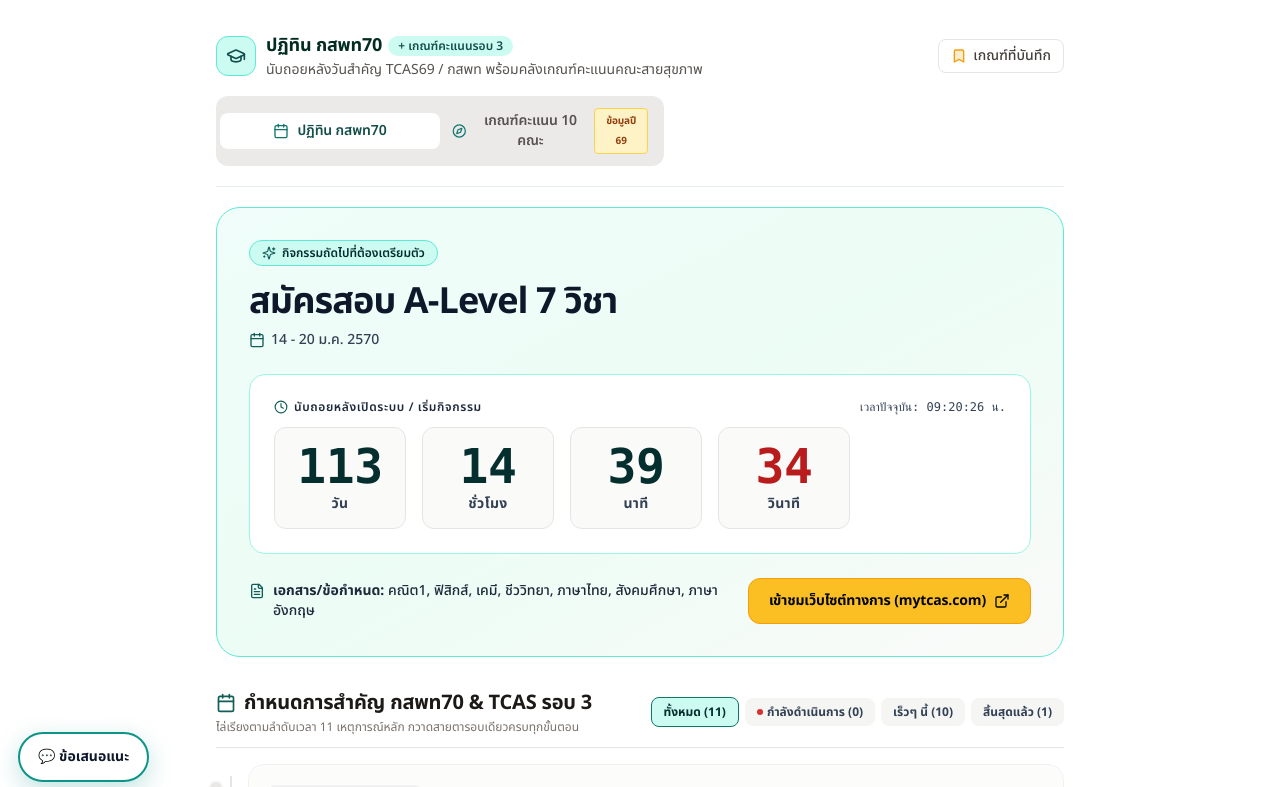
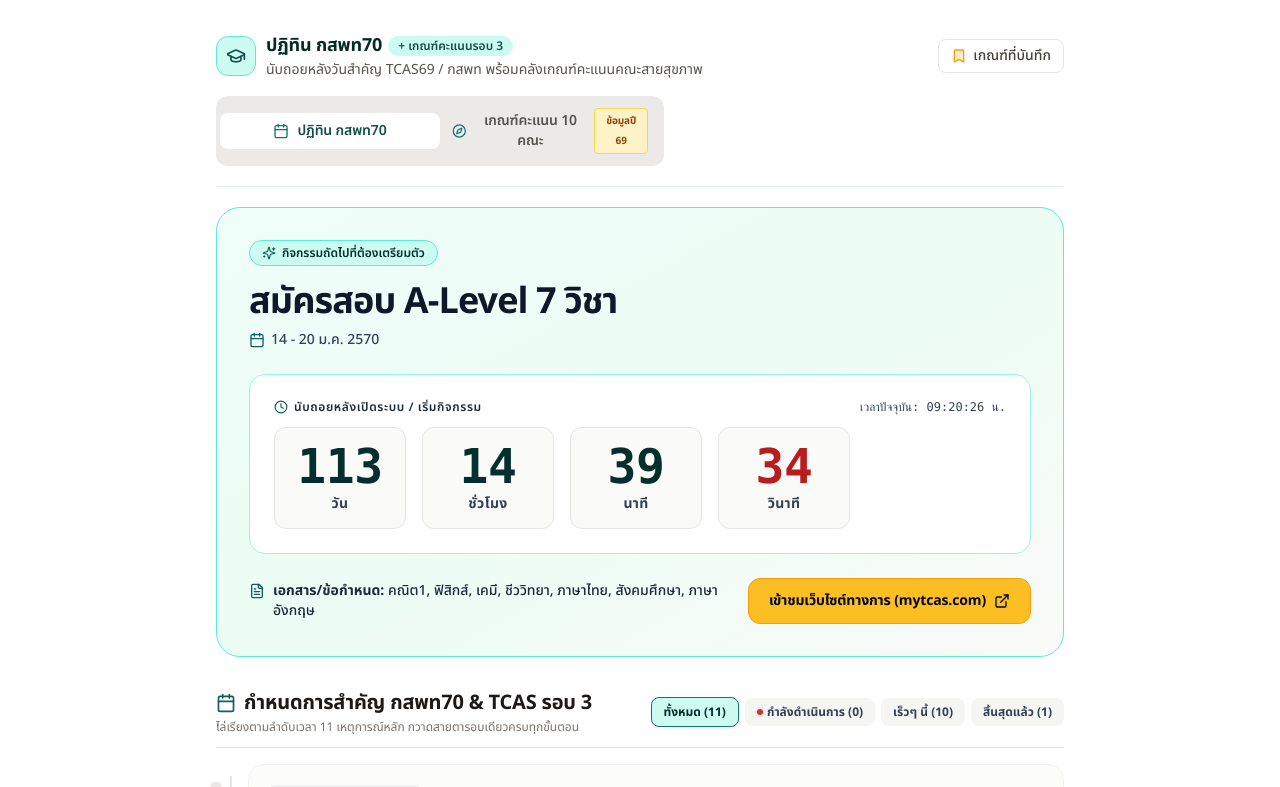
Before and after one commit to whuttkarun-jpg/potter, a Next.js app: page / in a window 1280 px wide. Shown: the top 787 px of the page. Built offline with nearby package versions, Linux system fonts and the light colour scheme; no server answers; the database is empty; a web font is replaced by a local one.

Commit message:
chore: hide feedback button until feedback table is ready

```diff
--- a/app/layout.tsx
+++ b/app/layout.tsx
@@ -1,7 +1,8 @@
 import type { Metadata, Viewport } from "next";
 import "./globals.css";
 import InstallApp from "@/components/InstallApp";
-import FeedbackBox from "@/components/FeedbackBox";
+// NOTE: เปิดคืนเมื่อรัน supabase/feedback_schema.sql แล้ว (เอาคอมเมนต์ 2 บรรทัดล่างออก)
+// import FeedbackBox from "@/components/FeedbackBox";
 import { Analytics } from "@vercel/analytics/react";
 
 export const metadata: Metadata = {
@@ -54,7 +55,7 @@ export default function RootLayout({ children }: { children: React.ReactNode })
       <body className="antialiased bg-white text-slate-900">
         {children}
         <InstallApp />
-        <FeedbackBox />
+        {/* <FeedbackBox /> */}
         <Analytics />
         <footer
           className="no-print"
```
